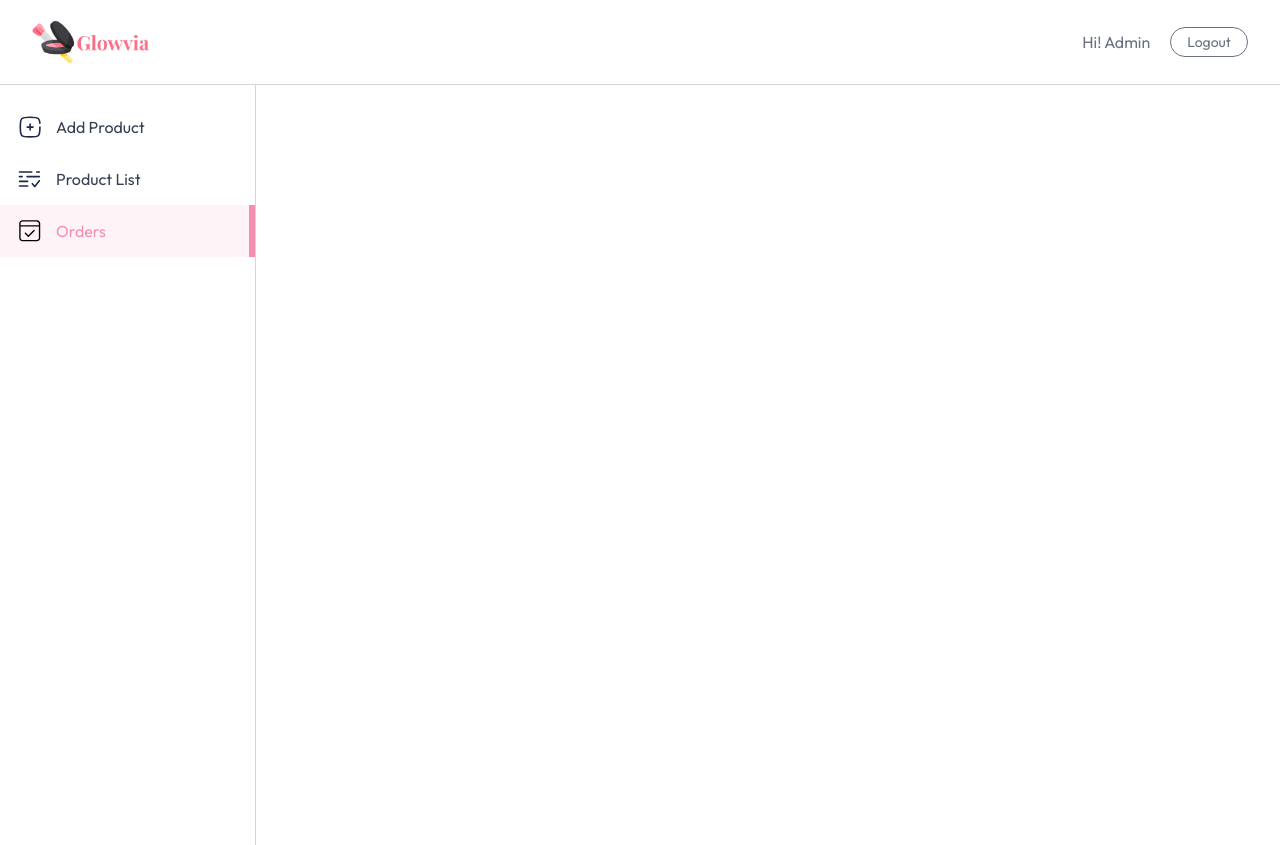
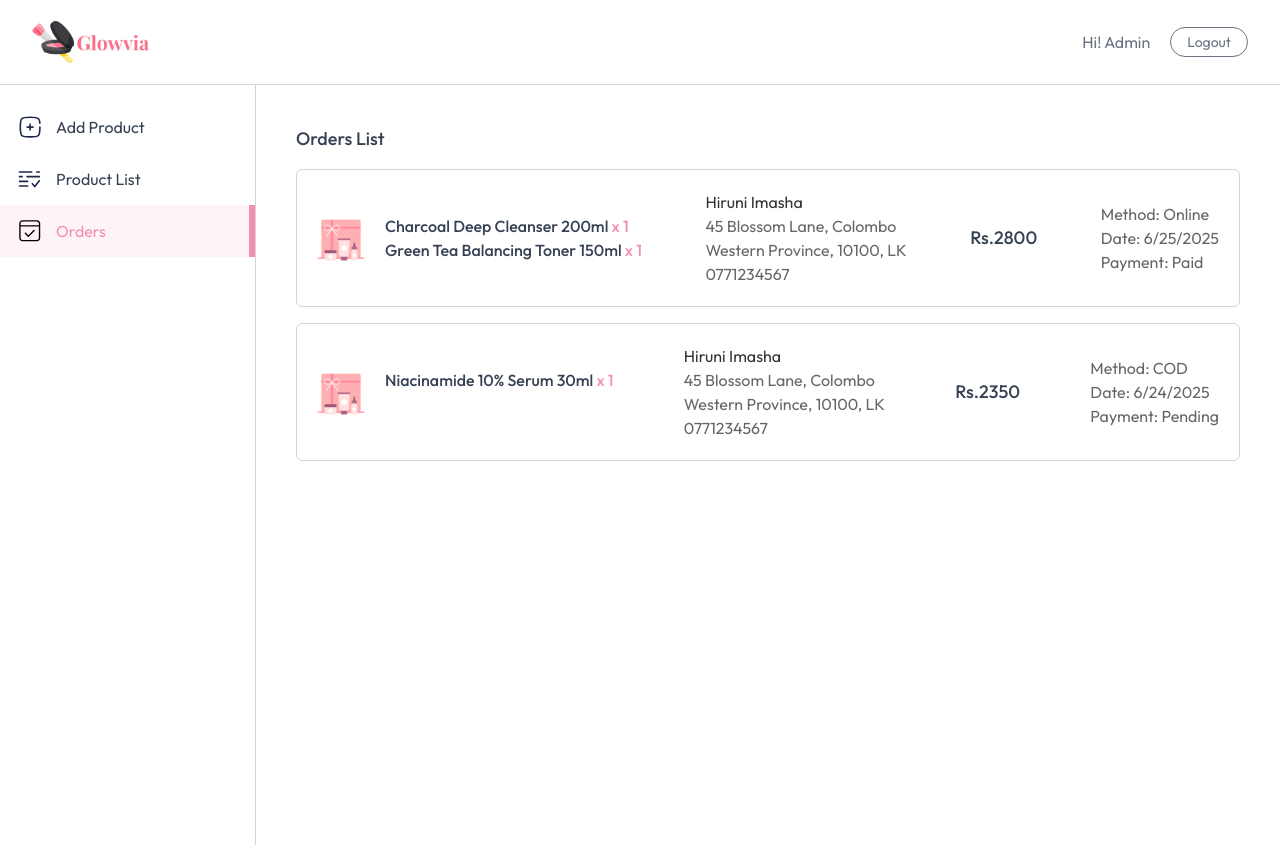
Before and after one commit to thiruniimasha/glowvia, a React (Vite) app in the folder client/: page /seller/orders in a window 1280 px wide. Both pictures are taken after typing "name@example.com", "Sample123" into the empty fields and a click on the button "Login". Built offline with nearby package versions, Linux system fonts and the light colour scheme.

Commit message:
create oders page

```diff
--- a/client/src/assets/assets.js
+++ b/client/src/assets/assets.js
@@ -60,6 +60,7 @@
 import leaf_nature_icon from "./leaf_nature_icon.png";
 import skincare_icon from "./skincare_icon.png";
 import upload_area from "./upload_area.png";
+import box_icon from "./box_icon.png";
 
 
 export const assets = {
@@ -125,6 +126,7 @@
   leaf_nature_icon,
   skincare_icon,
   upload_area,
+  box_icon,
 
 
 
--- a/client/src/pages/seller/Orders.jsx
+++ b/client/src/pages/seller/Orders.jsx
@@ -1,11 +1,62 @@
-import React from 'react'
+import React, { useEffect, useState } from 'react'
+import { useAppContext } from '../../context/AppContext'
+import { assets, dummyAddress, dummyOrders } from '../../assets/assets'
 
-function Orders() {
-  return (
-    <div>
+const Orders = () => {
+    const { currency } = useAppContext()
+    const [orders, setOrders] = useState([])
 
-    </div>
-  )
+    const fetchOrders = async () => {
+        setOrders(dummyOrders)
+    };
+
+    useEffect(() => {
+        fetchOrders();
+    }, [])
+
+    return (
+        <div className='no-scrollbar flex-1 h-[95vh] overflow-y-scroll'>
+            <div className="md:p-10 p-4 space-y-4">
+                <h2 className="text-lg font-medium">Orders List</h2>
+                {orders.map((order, index) => (
+                    <div key={index} className="flex flex-col md:items-center md:flex-row gap-5 justify-between p-5 max-w-6xl rounded-md border border-gray-300">
+                        <div className="flex gap-5 max-w-100">
+                            <img className="w-12 h-12 object-cover" src={assets.box_icon} alt="boxIcon" />
+                            <div>
+                                {order.items.map((item, index) => (
+                                    <div key={index} className="flex flex-col">
+                                        <p className="font-medium">
+                                            {item.product.name} {" "}
+                                            <span className="text-primary">x {item.quantity}</span>
+                                        </p>
+                                    </div>
+                                ))}
+                            </div>
+                        </div>
+
+                        <div className="text-sm md:text-base text-black/60">
+                            <p className='text-black/80'>
+                            {order.address.firstName} {order.address.lastName}</p>
+
+                            <p>{order.address.street}, {order.address.city}</p>
+                            <p>{order.address.state}, {order.address.zipcode}, {order.address.country}</p>
+                            <p></p>
+                            <p>{order.address.phone}</p>
+                        </div>
+
+                        <p className="font-medium text-lg my-auto">
+                        {currency}{order.amount}</p>
+
+                        <div className="flex flex-col text-sm md:text-base text-black/60">
+                            <p>Method: {order.paymentType}</p>
+                            <p>Date: {new Date(order.createdAt).toLocaleDateString()}</p>
+                            <p>Payment: {order.isPaid ? "Paid" : "Pending"}</p>
+                        </div>
+                    </div>
+                ))}
+            </div>
+        </div>
+    )
 }
 
 export default Orders
```
Also changed, not shown: client/src/assets/box_icon.png (added).
